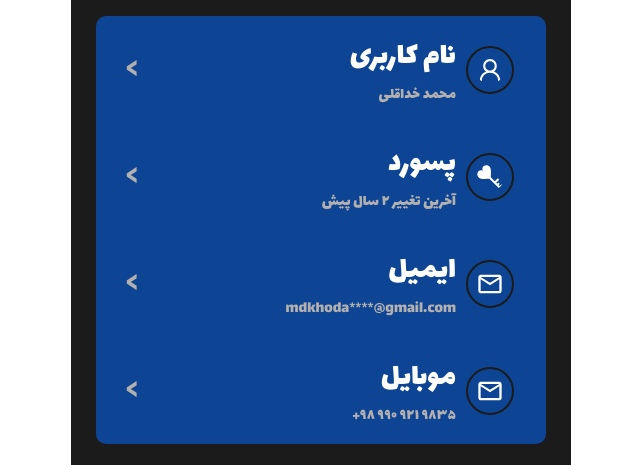
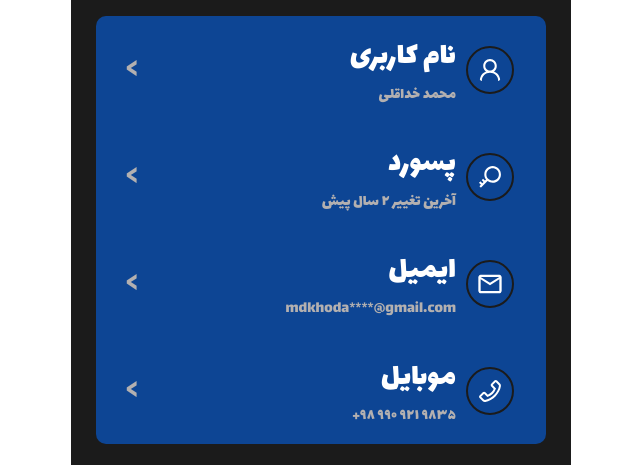
Before and after one commit to MKhodagholi/hokm-online, a React (Create React App) app: page /profile in a window 1280 px wide. Shown: the top 465 px of the page, without its empty margins (319-959 px from the left). Built offline with nearby package versions, Linux system fonts and the light colour scheme.

Commit message:
40. change icon for password and email in Profile Component

```diff
--- a/src/pages/Profile/Profile.jsx
+++ b/src/pages/Profile/Profile.jsx
@@ -2,8 +2,7 @@ import React from "react";
 import ProfileStyled from "./ProfileStyled";
 
 import UserInformationStyled from "./UserInformationStyled";
-import { AiOutlineUser } from "react-icons/ai";
-import { GiHeartKey } from "react-icons/gi";
+import { AiOutlineUser, AiOutlinePhone, AiOutlineKey } from "react-icons/ai";
 import { MdOutlineMail } from "react-icons/md";
 
 const Profile = () => {
@@ -19,7 +18,7 @@ const Profile = () => {
           <div className="user-informaion__go">{">"}</div>
         </div>
         <div className="user-information user-password">
-          <GiHeartKey className="user-password__icon" />
+          <AiOutlineKey className="user-password__icon" />
           <div className="title-description">
             <label>پسورد </label>
             <span>آخرین تغییر ۲ سال پیش</span>
@@ -35,7 +34,7 @@ const Profile = () => {
           <div className="user-informaion__go">{">"}</div>
         </div>
         <div className="user-information user-phone">
-          <MdOutlineMail className="user-phone__icon" />
+          <AiOutlinePhone className="user-phone__icon" />
           <div className="title-description">
             <label>موبایل </label>
             <span dir="ltr">+۹۸ ۹۹۰ ۹۲۱ ۹۸۳۵ </span>
```
